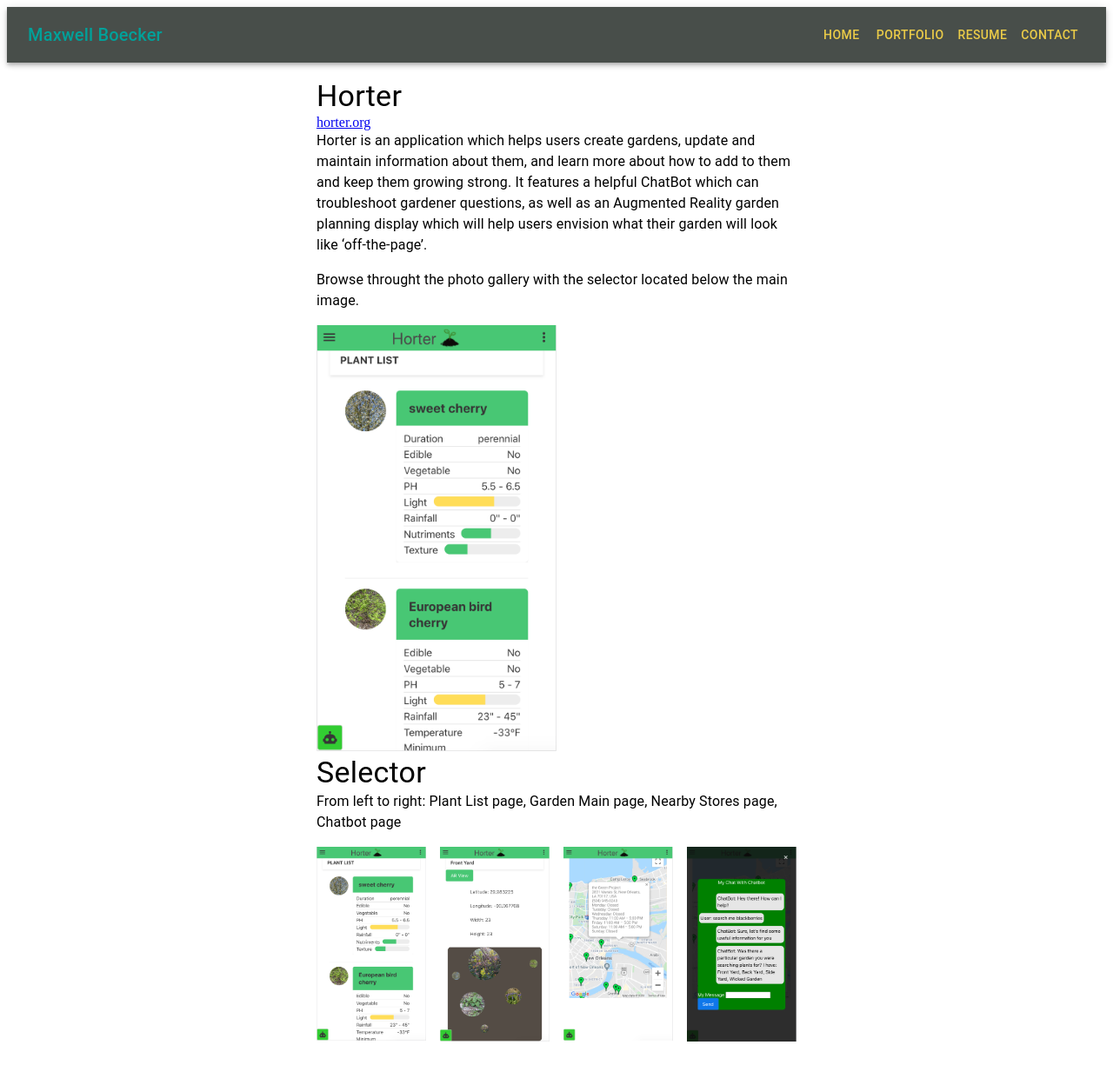
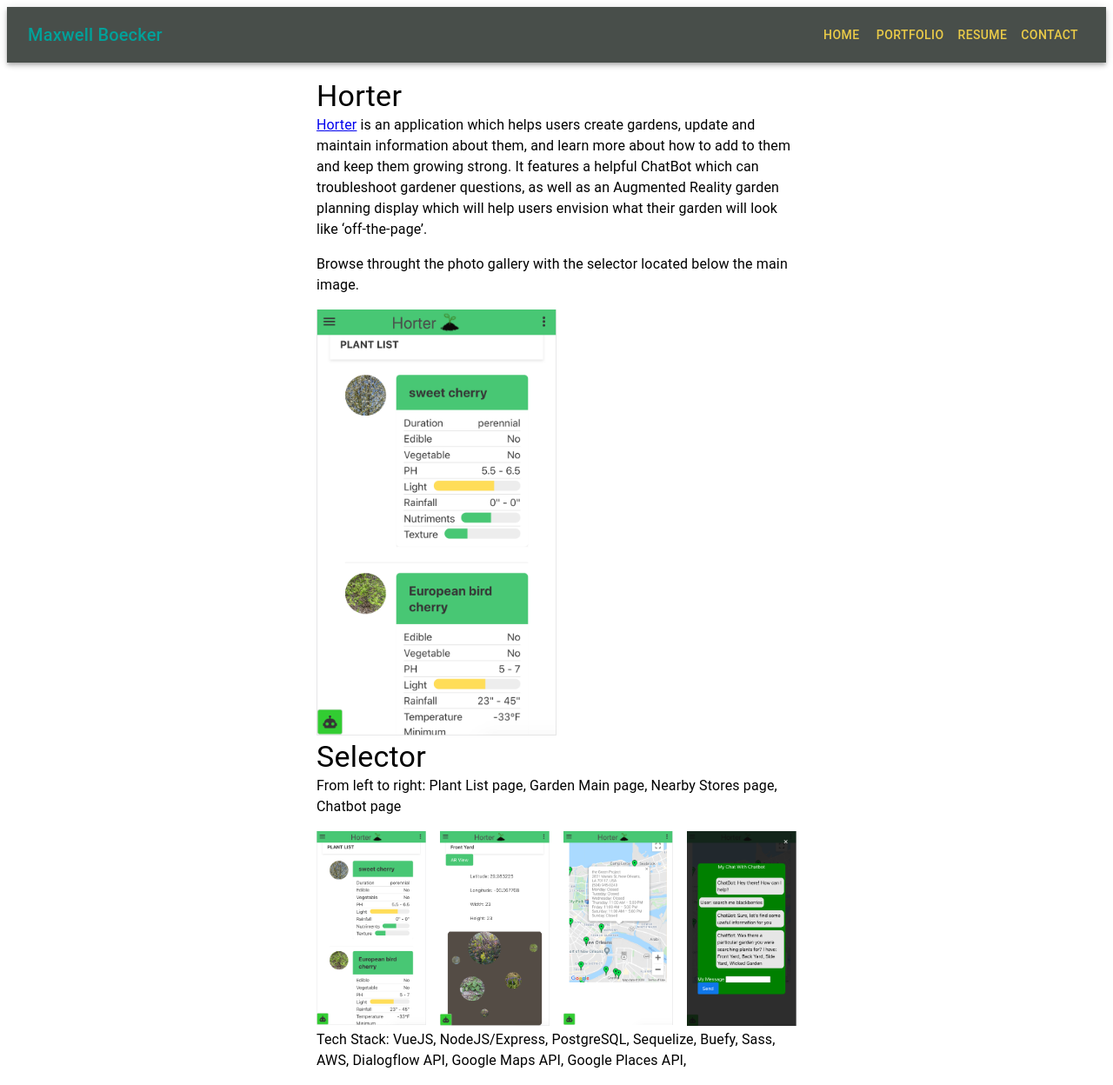
Before and after one commit to MaxwellBoecker/personal-webpage, a React app: page /portfolio in a window 1280 px wide. Shown: the whole page at 87% size. Before the commit the page ends 1210 px from the top, so only its background shows below. Built offline with nearby package versions, Linux system fonts and the light colour scheme; the HTML template or start-up script is replaced by a standard one.

Commit message:
(feat) added tech stack to portfolio

```diff
--- a/src/Home.jsx
+++ b/src/Home.jsx
@@ -1,8 +1,8 @@
 import { Typography, Container } from '@material-ui/core';
 import React, { useState } from 'react';
-import headshot from './headshot.jpeg'
+import headshot from './assets/headshot.jpeg'
 import About from './About.jsx';
-
+import BottomNav from './BottomNav.jsx';
 function Home(){
 
   return (
@@ -20,7 +20,7 @@ function Home(){
         <img src={headshot}
         alt="Headshot"
         style={{
-
+          paddingTop: '24px',
           maxWidth: '100%',
           maxHeight: '100%'
 
--- a/src/Portfolio.jsx
+++ b/src/Portfolio.jsx
@@ -4,7 +4,7 @@ import horter1 from './horter/Horter1.png';
 import horter2 from './horter/Horter2.png';
 import horter3 from './horter/Horter3.png';
 import horter4 from './horter/Horter4.png';
-//import horter5 from './horter/Horter5.png';
+
 
 import PortfolioList from './PortfolioList.jsx';
 import Featured from './Featured.jsx';
@@ -20,11 +20,11 @@ function Portfolio(){
     <div>
       <Container maxWidth='sm'>
           <Typography variant="h4">
-            Horter
+          Horter
           </Typography>
-          <a href={'https://horter.org'} target='_blank'>horter.org</a>
+          {/* <a href={'https://horter.org'} target='_blank'>horter.org</a>  */}
           <Typography paragraph>
-          Horter is an application which helps users create gardens,
+          <a href={'https://horter.org'} target='_blank'>Horter</a>  is an application which helps users create gardens,
           update and maintain information about them, and learn more
           about how to add to them and keep them growing strong. It
           features a helpful ChatBot which can troubleshoot gardener questions,
@@ -42,6 +42,10 @@ function Portfolio(){
           Chatbot page
           </Typography>
           <PortfolioList images={images} onClick={updateFeatured}/>
+          <Typography paragraph>
+          Tech Stack: VueJS, NodeJS/Express, PostgreSQL, Sequelize, Buefy, Sass, AWS, Dialogflow API, Google Maps API, Google Places API,
+
+          </Typography>
       </Container>
     </div>
   );
```
Also changed, not shown: src/headshot.jpeg (deleted).
